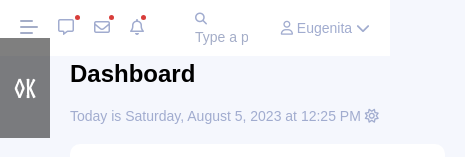
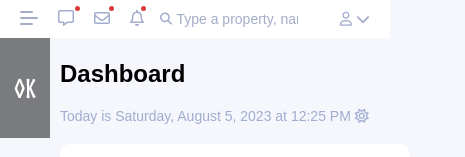
Before and after one commit to Barister/odin-dashboard, a plain HTML site: page index.html in a window 390 px wide. Shown: the top 157 px of the page, 465 px wide, since content can reach past the window. Drawn offline with nearby package versions, Linux system fonts and the light colour scheme.

Commit message:
Try to fix mobile view issue

```diff
--- a/css/style.scss
+++ b/css/style.scss
@@ -51,6 +51,7 @@ body {
 .header {
    position: fixed;
    width: 100%;
+
    grid-area: header;
    background-color: #fff;
    display: grid;
@@ -58,9 +59,13 @@ body {
    align-items: center;
    padding: 10px 0;
    z-index: 10;
+   @media (max-width: 500px) {
+      grid-template-columns: 160px 4fr minmax(70px, 1fr);
+   }
    &__menu {
       padding: 0 20px;
       align-self: center;
+
    }
 
    &__list {
@@ -96,11 +101,14 @@ body {
       justify-self: start;
       width: 100%;
       padding-left: 20px;
+      @media (max-width: 500px) {
+         padding-left: 0px;
+      }
       & label {
          width: 100%;
       }
       & input {
-         width: 89%;
+         width: 85%;
          border: none;
          color: #a4adc8;
          font-size: 1.4rem;
@@ -119,6 +127,11 @@ body {
       font-size: 1.4rem;
       justify-self: end;
       padding: 0 20px 0 0;
+      & span {
+         @media (max-width: 500px) {
+            display: none;
+         }
+      }
    }
 }
 
@@ -277,7 +290,9 @@ body {
    font-size: 1.4rem;
    //height: calc(100vh - 38px);
    width: min(1200px, 100%);
-
+   @media (max-width: 500px) {
+      padding: 20px 0px 20px 10px;
+   }
    &__header {
       display: flex;
       justify-content: space-between;
@@ -305,7 +320,9 @@ body {
       grid-template-columns: repeat(auto-fill, minmax(375px, 1fr));
       grid-template-rows: repeat(auto-fit, minmax(10%, 1fr));
       gap: 10px;
-
+      @media (max-width: 500px) {
+         grid-template-columns: repeat(auto-fill, minmax(350px, 1fr));
+      }
    }
 
    &__summary {
```
Also changed, not shown: index.html (+1 -17 lines), css/style.css.
